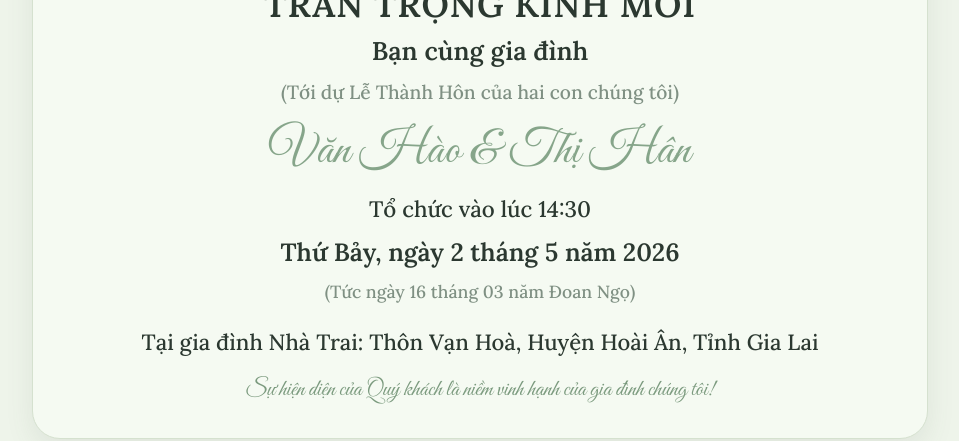
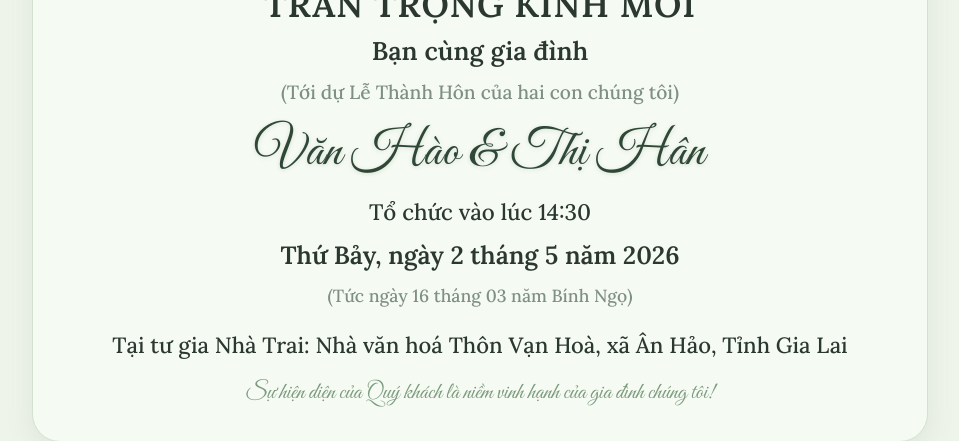
Before and after one commit to hannt191295/vercel-app, a React (Vite) app: page / in a window 1280 px wide. Shown: the part 1020-1461 px from the top of the page, without its empty margins (160-1119 px from the left). Built offline with nearby package versions, Linux system fonts and the light colour scheme.

Commit message:
Update text

```diff
--- a/src/components/Invitation/index.jsx
+++ b/src/components/Invitation/index.jsx
@@ -54,8 +54,8 @@ export default function Invitation() {
         </p>
 
         <p
-          style={{ fontFamily: invitationTypography.soft, color: inviteTypography.accent }}
-          className="mt-5 text-[2.25rem] leading-[1.02] tracking-[0.01em] md:text-[3rem]"
+          style={{ fontFamily: invitationTypography.soft, color: '#2f4836' }}
+          className="mt-5 text-[2.5rem] leading-[1.02] tracking-[0.01em] md:text-[3.2rem] drop-shadow-[0_1px_2px_rgba(47,72,54,0.15)]"
         >
           <span className="block lg:hidden">
             <span className="block whitespace-nowrap">{invite.groom}</span>
--- a/src/data/invite.js
+++ b/src/data/invite.js
@@ -10,12 +10,12 @@ export const invite = {
   date: '02/05/2026',
   dateFull: 'Thứ Bảy, ngày 2 tháng 5 năm 2026',
   dateCompact: '02 . 05 . 2026',
-  lunarDate: '(Tức ngày 16 tháng 03 năm Đoan Ngọ)',
+  lunarDate: '(Tức ngày 16 tháng 03 năm Bính Ngọ)',
   rsvpDeadline: '16/03/2025',
   time: '14:30',
   venue: 'Gia đình Nhà Trai',
-  ceremonyVenueLabel: 'Tại gia đình Nhà Trai',
-  address: 'Thôn Vạn Hoà, Huyện Hoài Ân, Tỉnh Gia Lai',
+  ceremonyVenueLabel: 'Tại tư gia Nhà Trai',
+  address: 'Nhà văn hoá Thôn Vạn Hoà, xã Ân Hảo, Tỉnh Gia Lai',
   dressCode: 'Garden Chic - Pastel tones',
   hashtag: '#HaoHanForever',
   message:
```
